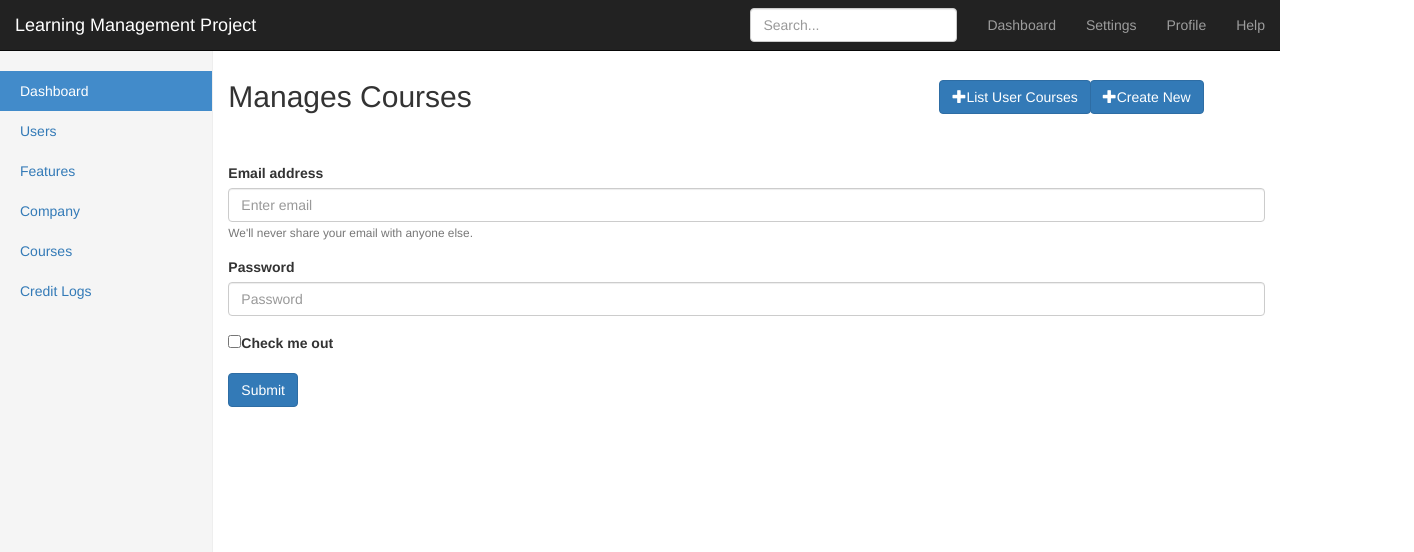
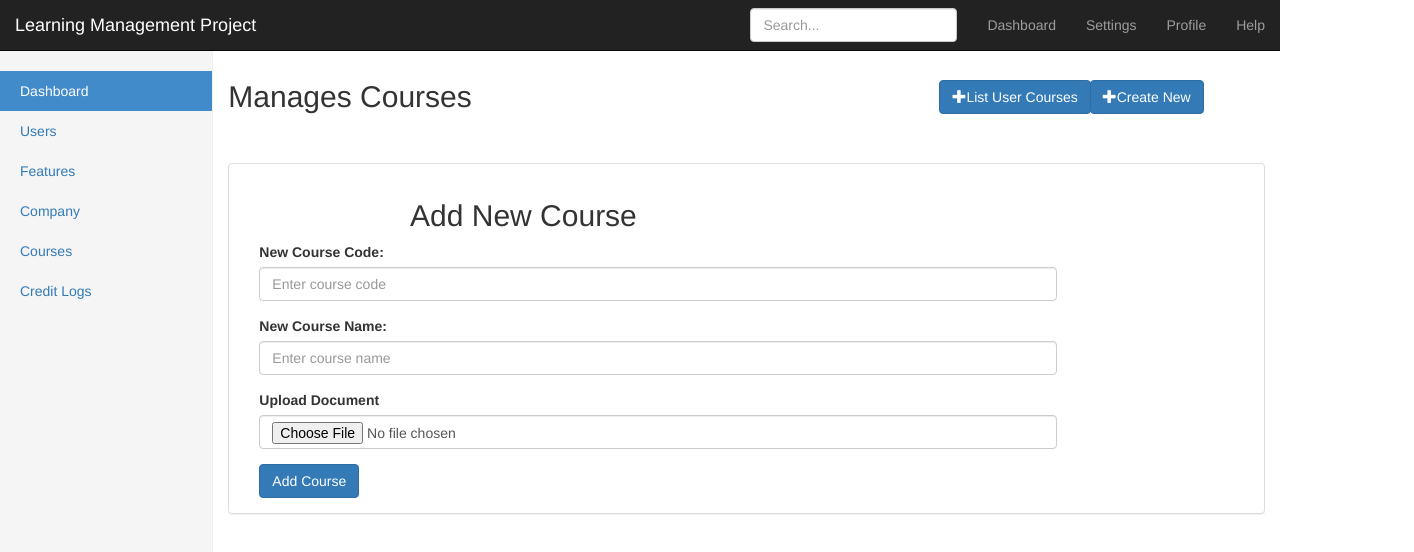
Before and after one commit to Rachayyy/Learning-Management, an Angular app: page /addCourses in a window 1280 px wide. Shown: the top 552 px of the page, 1414 px wide, since content can reach past the window. Built offline with nearby package versions, Linux system fonts and the light colour scheme.

Commit message:
course add form created

```diff
--- a/src/app/components/add-courses/add-courses.component.css
+++ b/src/app/components/add-courses/add-courses.component.css
@@ -0,0 +1,3 @@
+#ch {
+    width: 70%;
+}
--- a/src/app/components/add-courses/add-courses.component.html
+++ b/src/app/components/add-courses/add-courses.component.html
@@ -1,17 +1,31 @@
-<form>
-    <div class="form-group">
-        <label for="exampleInputEmail1">Email address</label>
-        <input type="email" class="form-control" id="exampleInputEmail1" aria-describedby="emailHelp"
-            placeholder="Enter email">
-        <small id="emailHelp" class="form-text text-muted">We'll never share your email with anyone else.</small>
+<div class="panel panel-default">
+    <div class="panel-body">
+        <div class="container" id="ch">
+            <div>
+                <h2>Add New Course</h2>
+            </div>
+        </div>
+        <div class="container">
+            <form action="" id="ch">
+                <div class="form-group">
+                    <label for="code">New Course Code:</label>
+                    <input type="text" class="form-control" id="code" placeholder="Enter course code" name="code"
+                        required>
+
+                </div>
+                <div class="form-group">
+                    <label for="username">New Course Name:</label>
+                    <input type="text" class="form-control" id="name" placeholder="Enter course name" name="name"
+                        required>
+
+                </div>
+
+                <div class="form-group">
+                    <label for="formFileLg" class="form-label">Upload Document</label>
+                    <input class="form-control form-control-lg" id="formFileLg" type="file" />
+                </div>
+                <button type="submit" class="btn btn-primary">Add Course</button>
+            </form>
+        </div>
     </div>
-    <div class="form-group">
-        <label for="exampleInputPassword1">Password</label>
-        <input type="password" class="form-control" id="exampleInputPassword1" placeholder="Password">
-    </div>
-    <div class="form-group form-check">
-        <input type="checkbox" class="form-check-input" id="exampleCheck1">
-        <label class="form-check-label" for="exampleCheck1">Check me out</label>
-    </div>
-    <button type="submit" class="btn btn-primary">Submit</button>
-</form>
+</div>
```
